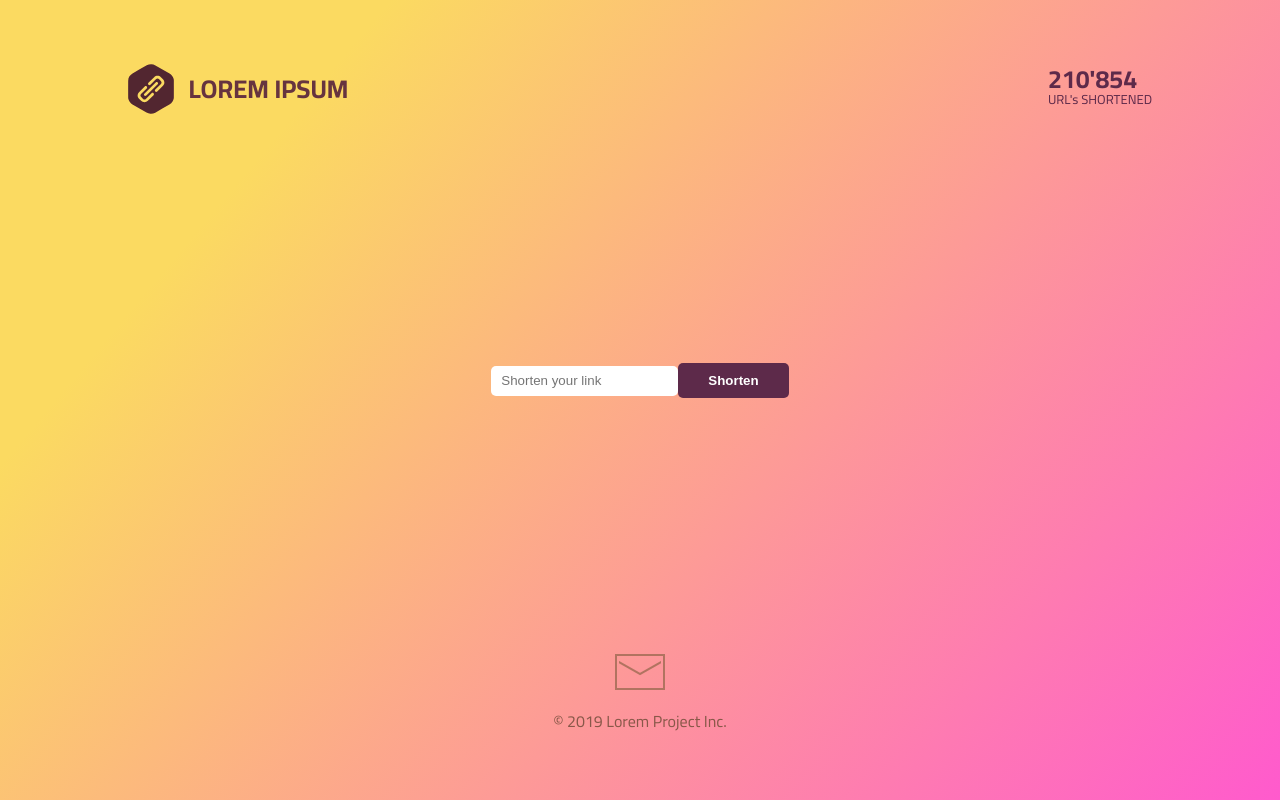
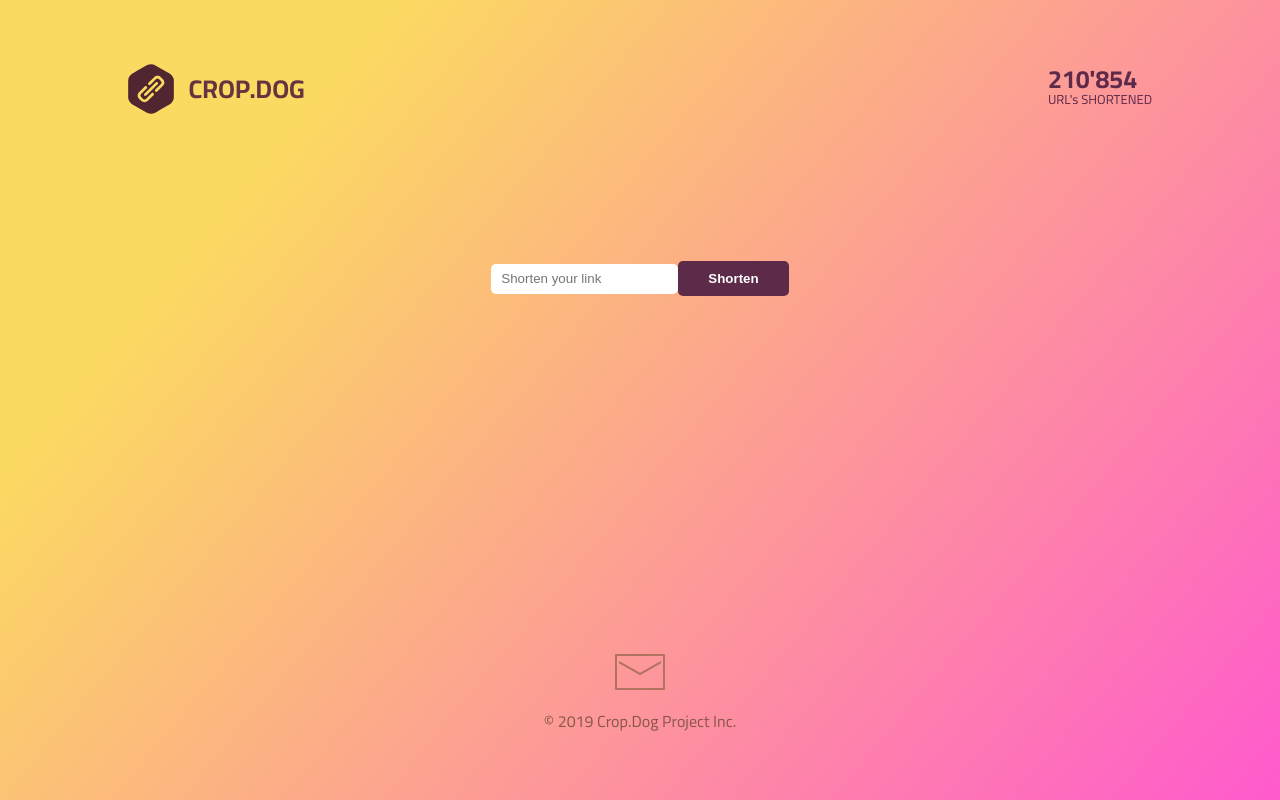
Before and after one commit to LePashtet/LinkShorter, a Vue app: page / in a window 1280 px wide. Built offline with nearby package versions, Linux system fonts and the light colour scheme; what v-clipboard, v-tooltip would draw is missing.

Commit message:
error pages

```diff
--- a/src/App.vue
+++ b/src/App.vue
@@ -1,17 +1,18 @@
 <template>
-  <div id="app">
+  <div id="app" class="ls-wrp">
     <router-view></router-view>
+    <ft></ft>
   </div>
 </template>
 
 <script>
-import index from '@/components/index.vue'
+import ft from '@/components/footer.vue'
 
 
 export default {
   name: 'app',
   components: {
-    index
+    ft,
   },
 };
 </script>
@@ -24,4 +25,9 @@ export default {
     font-family: 'Cairo', sans-serif
     background-color: #FBDA61;
     background-image: linear-gradient(130deg, #FBDA61 20%, #FF5ACD 100%);
+  .ls-wrp
+    justify-content: space-between
+    display: flex
+    flex-direction: column
+    height: 100vh
 </style>
--- /dev/null
+++ b/src/components/errors/error.vue
@@ -0,0 +1,29 @@
+<template>
+  <div class="erorr">
+    <p>{{$route.meta.error}}</p>
+    <p class='text' v-html="$route.meta.text.join('<br>')"></p>
+  </div>
+</template>
+<script>
+export default {
+
+}
+</script>
+<style lang="stylus" scoped>
+  .erorr
+    text-align: center;
+    font-size: 200px
+    font-weight: 800
+    color: #66343f
+    margin: auto;
+    line-height: 170px
+
+    .text
+      line-height: 25px;
+      width: max-content
+      color: #895849
+      font-weight: 300
+      font-size: 20px
+      margin: auto;
+
+</style>
--- a/src/components/footer.vue
+++ b/src/components/footer.vue
@@ -3,7 +3,7 @@
     <a href="mailto:s@filecat.net">
       <img @mouseover='hover_img = true' @mouseleave='hover_img = false'  ref='ic' :src="!hover_img ? require('../assets/mail_light.png'): require('../assets/mail_dark.png')" alt="">
     </a>
-    <span>&copy; 2019 Lorem Project Inc.</span>
+    <span>&copy; 2019 Crop.Dog Project Inc.</span>
   </div>
 </template>
 <script>
--- a/src/components/header.vue
+++ b/src/components/header.vue
@@ -2,7 +2,7 @@
   <div class="ls-header">
     <div class="ls-header_logo">
       <img src="@/assets/logo.svg" alt="">
-      <h2>LOREM IPSUM</h2>
+      <h2>CROP.DOG</h2>
     </div>
     <div class="ls-header_counter">
       <span class='big-font'>210'854</span>
--- a/src/components/index.vue
+++ b/src/components/index.vue
@@ -1,35 +1,26 @@
 <template>
-  <div class="ls-wrp">
+  <div>
     <hd></hd>
     <s_input class="ls-body" @copy='copyLink'></s_input>
-    <ft></ft>
   </div>
 </template>
 <script>
 import hd from '@/components/header.vue'
-import ft from '@/components/footer.vue'
 import s_input from '@/components/shorten.vue'
 
 export default {
   components: {
     hd,
-    ft,
     s_input
   },
   methods: {
     copyLink(str) {
-      console.log('sdf');
       this.$clipboard(str);
     }
   },
 }
 </script>
 <style lang="stylus" scoped>
-  .ls-wrp
-    justify-content: space-between
-    display: flex
-    flex-direction: column
-    height: 100vh
   .ls-body
     display: flex;
     justify-content: center
--- a/src/routes.js
+++ b/src/routes.js
@@ -3,11 +3,22 @@ import VueRouter from 'vue-router'
 
 Vue.use(VueRouter)
 import app from '@/components/index.vue'
+import error from '@/components/errors/error.vue'
 
 
 export default new VueRouter({
   mode:'history',
   routes:[
+    {
+      path: '/503',
+      meta:{error: 503, text: ['The service is currently unavailable.','It may be overloaded or down for maintenance.']},
+      component: error
+    },
+    {
+      path: '/404',
+      meta:{error: 404, text: ['File or Directory Not Found']},
+      component: error
+    },
     {
       path: '/:file',
       component: app
```
